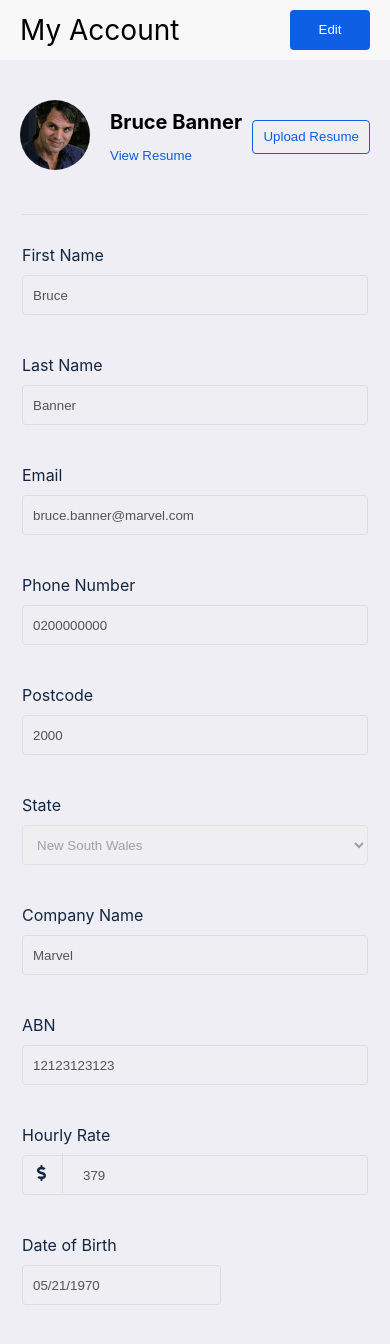
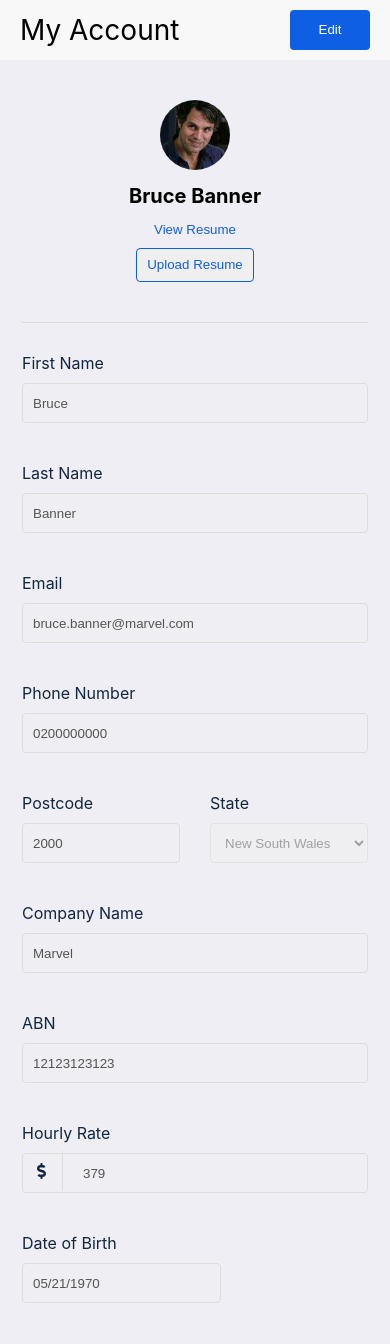
Before and after one commit to menhulugua/leap, a Next.js app: page / in a window 390 px wide. Shown: the top 1344 px of the page. Built offline with nearby package versions, Linux system fonts and the light colour scheme.

Commit message:
add some more styles

```diff
--- a/pages/index.js
+++ b/pages/index.js
@@ -144,7 +144,7 @@ export default function Home() {
       return false;
     if (number.length !== 10)
       return false;
-    if (parseInt(postcode) != postcode)
+    if (parseInt(number) != number)
       return false;
     return true;
   }
@@ -294,12 +294,12 @@ export default function Home() {
                 <input name="phone" ref={phoneRef} defaultValue={userDetail.phone} onBlur={() => checkError(phoneRef)} type="text" />
                 <div ref={phoneErrorRef} className={styles['error-message']}></div>
               </div>
-              <div className={styles['form-item']}>
+              <div className={`${styles['form-item']} ${styles.postcode}`}>
                 <label>Postcode</label>
                 <input name="postcode" ref={postcodeRef} defaultValue={userDetail.postcode} onBlur={() => checkError(postcodeRef)} type="text" />
                 <div ref={postcodeErrorRef} className={styles['error-message']}></div>
               </div>
-              <div className={styles['form-item']}>
+              <div className={`${styles['form-item']} ${styles.state}`}>
                 <label>State</label>
                 <select name="state" ref={stateRef} defaultValue={userDetail.state}>
                   {states.map(state => (
--- a/styles/Home.module.scss
+++ b/styles/Home.module.scss
@@ -141,18 +141,39 @@ $formText: #12263F;
   opacity: 0;
 }
 
+.state, .postcode {
+  flex: 50%;
+}
+
 @media (max-width: 680px) {
   .user-info {
     fieldset {
-      flex-direction: column;
       .form-item {
+        flex: 100%;
         &:nth-of-type(2n) {
           padding-left: 0;
         }
         &:nth-of-type(2n + 1) {
           padding-right: 0;
         }
+        &.state {
+          flex: 50%;
+          padding-left: 15px;
+        }
+
+        &.postcode {
+          flex: 50%;
+          padding-right: 15px;
+        }
       }
     }
   }
+
+  .user-header {
+    flex-direction: column;
+    .user-name {
+      text-align: center;
+      margin: 10px 0;
+    }
+  }
 }
```
